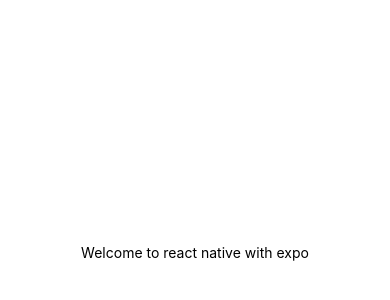
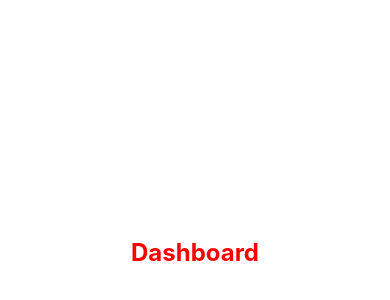
Before and after one commit to Mario-aj/react-native, a React Native app in the folder gofinances/: screen / in a window 390 px wide. Shown: the part 170-470 px from the top of the page. Built offline with nearby package versions, Linux system fonts and the light colour scheme.

Commit message:
aplying styled components in dashboard

```diff
--- /dev/null
+++ b/gofinances/src/Dashboard/index.tsx
@@ -0,0 +1,11 @@
+import React from "react";
+
+import { Container, Title } from "./styles";
+
+export const Dashboard = () => {
+  return (
+    <Container>
+      <Title>Dashboard</Title>
+    </Container>
+  );
+};
--- /dev/null
+++ b/gofinances/src/Dashboard/styles.ts
@@ -0,0 +1,13 @@
+import styled from "styled-components/native";
+
+export const Container = styled.View`
+  flex: 1;
+  align-items: center;
+  justify-content: center;
+`;
+
+export const Title = styled.Text`
+  font-size: 24px;
+  color: #f00;
+  font-weight: bold;
+`;
--- a/gofinances/src/index.tsx
+++ b/gofinances/src/index.tsx
@@ -1,22 +1,12 @@
 import React from "react";
-import { StyleSheet, Text, View, StatusBar } from "react-native";
+import { StatusBar, SafeAreaView } from "react-native";
+import { Dashboard } from "./Dashboard";
 
 export function App() {
   return (
-    <>
-      <View style={styles.container}>
-        <StatusBar barStyle="dark-content" backgroundColor="#fff" />
-        <Text>Welcome to react native with expo</Text>
-      </View>
-    </>
+    <SafeAreaView style={{ flex: 1 }}>
+      <StatusBar barStyle="dark-content" backgroundColor="#fff" />
+      <Dashboard />
+    </SafeAreaView>
   );
 }
-
-const styles = StyleSheet.create({
-  container: {
-    flex: 1,
-    backgroundColor: "#fff",
-    alignItems: "center",
-    justifyContent: "center",
-  },
-});
```
